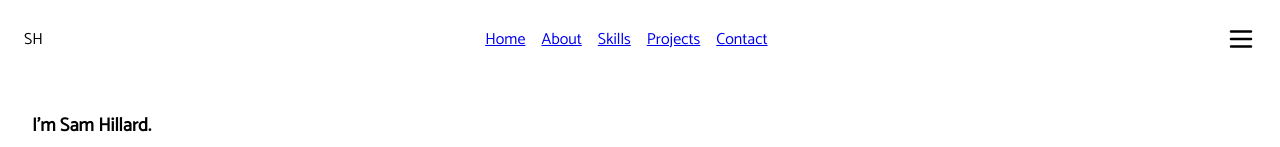
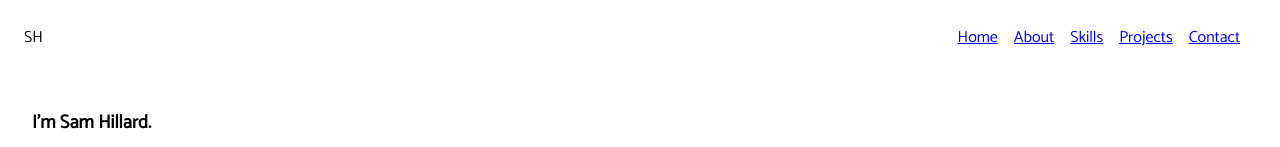
Before and after one commit to samhill15/portfolio-site, a React (Create React App) app in the folder site/: page / in a window 1280 px wide. Shown: the top 147 px of the page. Built offline with nearby package versions, Linux system fonts and the light colour scheme.

Commit message:
fixed issue with nav collapse button displaying on larger screens

```diff
--- a/site/src/components/App/App.css
+++ b/site/src/components/App/App.css
@@ -40,9 +40,9 @@ svg {
 
 
     .nav-collapse-btn {
-        display: none;
         position: absolute;
         right: 1.5rem;
+        display: none;
     }
 
 @media  screen and (max-width: 500px) {
--- a/site/src/components/NavBar/NavBar.js
+++ b/site/src/components/NavBar/NavBar.js
@@ -19,9 +19,11 @@ export default function NavBar() {
         <li><a className="nav-links" href="#projects">Projects</a></li>
         <li><a className="nav-links" href="#contact">Contact</a></li>
       </ul>
-      <svg className="nav-collapse-btn" onClick={handleClick} xmlns="http://www.w3.org/2000/svg" class="h-6 w-6" fill="none" viewBox="0 0 24 24" stroke="currentColor" stroke-width="2">
-        <path stroke-linecap="round" stroke-linejoin="round" d="M4 6h16M4 12h16M4 18h16" />
-      </svg>
+      <div className="nav-collapse-btn">
+        <svg onClick={handleClick} xmlns="http://www.w3.org/2000/svg" class="h-6 w-6" fill="none" viewBox="0 0 24 24" stroke="currentColor" stroke-width="2">
+          <path stroke-linecap="round" stroke-linejoin="round" d="M4 6h16M4 12h16M4 18h16" />
+        </svg>
+      </div>
     </nav>
   )
 }
```
